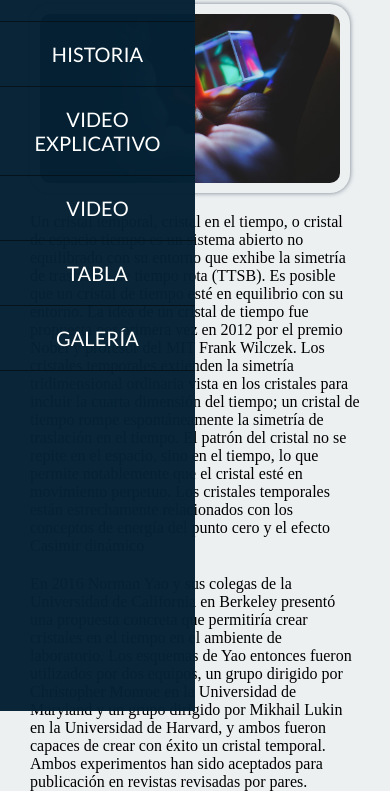
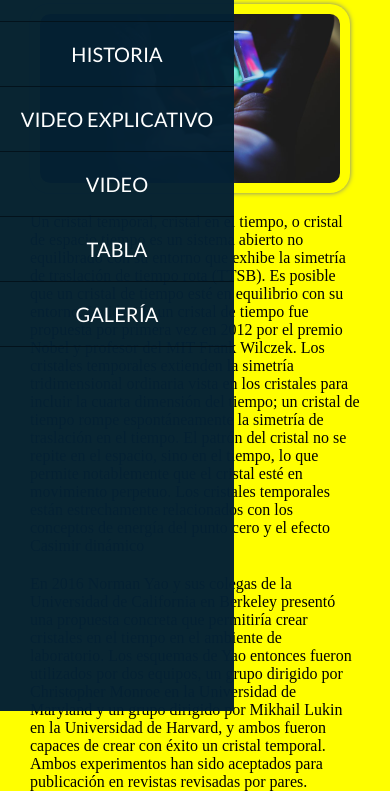
Before and after one commit to YoelQT/Mejora-de-Pagina, a plain HTML site: page index.html in a window 390 px wide. Shown: the part 133-924 px from the top of the page. Drawn offline with Linux system fonts and the light colour scheme.

Commit message:
Update estilos.css

```diff
--- a/estilos.css
+++ b/estilos.css
@@ -111,19 +111,6 @@ body{
     .sub_titulos{
         margin: 50px 0 10px 10px;
     }
-    @media only screen and (max-width: 615px){
-
-        .parrafo{
-            clear: both;
-        }
-
-        .video{
-            margin: 0px 13%;
-            width: 70%;
-            height: 200px;
-        }
-
-    }
 
 /*ESTILOS SOLO PARA EL BOTON*/
 
@@ -194,7 +181,7 @@ body{
 
     .barra:hover{
         /*Tamaño cuando el cursor señale la barra*/
-        width: 50%;
+        width: 60%;
         height: 100vh;
         padding: 0;
         /*Color*/
@@ -237,4 +224,22 @@ body{
         padding: 30px 0px;
         background: rgba(23, 78, 112, 0.98);
     }
+
 }
+
+@media only screen and (max-width: 615px){
+
+    body{
+        background-color: yellow;
+    }
+
+    .parrafo{
+        clear: both;
+    }
+
+    .video{
+        margin: 0px 13%;
+        width: 70%;
+        height: 200px;
+    }
+}
```
